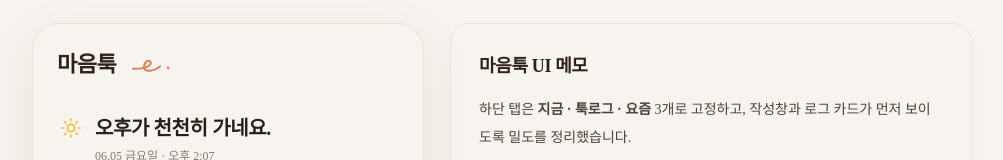
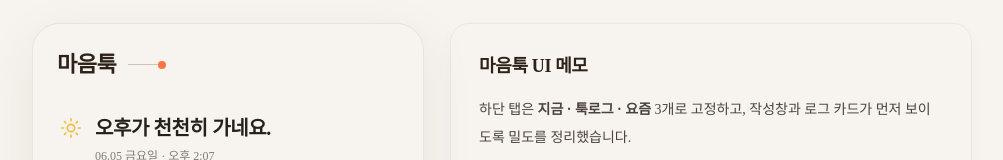
Before and after one commit to ojhdream/maeumtuk, a React (Vite) app: page / in a window 1280 px wide. Shown: the top 160 px of the page, without its empty margins (138-1141 px from the left). Built offline with nearby package versions, Linux system fonts and the light colour scheme; a web font is replaced by a local one.

Commit message:
Restore simple line dot mark

```diff
--- a/src/App.jsx
+++ b/src/App.jsx
@@ -212,33 +212,15 @@ function TimeOfDayIcon({ hour }) {
   return <Sun size={22} strokeWidth={1.8} className="text-[#f0bd3f]" />;
 }
 
-function TukMark({ size = "sm", muted = false }) {
-  const dimensions = size === "lg" ? "h-[38px] w-[92px]" : "h-[18px] w-[48px]";
-  const strokeWidth = size === "lg" ? 5.4 : 4.2;
-  const dotRadius = size === "lg" ? 3.5 : 3;
-  const markColor = muted ? "#d2c4b8" : "#d9825f";
-  const dotColor = muted ? "#d9b86b" : "#ff7442";
-
-  return (
-    <svg className={dimensions} viewBox="0 0 92 38" fill="none" aria-hidden="true">
-      <path
-        d="M6 27 C22 27, 36 25, 42 18 C47 11, 38 7, 33 13 C26 22, 28 33, 43 31 C52 30, 58 26, 63 22"
-        stroke={markColor}
-        strokeWidth={strokeWidth}
-        strokeLinecap="round"
-        strokeLinejoin="round"
-      />
-      <circle cx="80" cy="25" r={dotRadius} fill={dotColor} />
-    </svg>
-  );
-}
-
 function AppHeader() {
   return (
     <header className="flex items-center justify-between px-6 pt-6">
       <div className="flex items-center gap-3">
         <div className="font-['SUIT'] text-[22px] font-semibold tracking-[-0.02em] text-[#2d2119]">마음툭</div>
-        <TukMark />
+        <div className="flex w-[38px] items-center" aria-hidden="true">
+          <span className="h-px flex-1 bg-[#cfc3b7]" />
+          <span className="h-2 w-2 rounded-full bg-[#ff7442]" />
+        </div>
       </div>
     </header>
   );
@@ -282,8 +264,10 @@ function SaveOverlay() {
   return (
     <div className="maeumtuk-save-screen pointer-events-none absolute inset-0 z-50 grid place-items-center bg-[#fffaf4]/88 backdrop-blur-[3px]">
       <div className="maeumtuk-save-pop flex flex-col items-center">
-        <div className="mb-5">
-          <TukMark size="lg" />
+        <div className="mb-5 flex w-[82px] items-center" aria-hidden="true">
+          <span className="h-px flex-1 bg-[#c8baad]" />
+          <span className="h-3 w-3 rounded-full bg-[#ff7442]" />
+          <span className="h-px flex-1 bg-[#c8baad]" />
         </div>
         <p className="font-['SUIT'] text-[20px] font-semibold tracking-[-0.02em] text-[#2d2119]">툭, 남겨졌어요.</p>
         <p className="maeumtuk-save-sub mt-3 text-[13px] font-medium text-[#8b857e]">여기에 잠깐 머물러요.</p>
@@ -314,8 +298,10 @@ function MiniPhoto({ bg, size = "md" }) {
 function EmptyState({ title, body }) {
   return (
     <section className="rounded-[13px] border border-[#eee6dc] bg-[#fffdf9] px-5 py-8 text-center shadow-[0_7px_18px_rgba(54,42,30,.03)]">
-      <div className="mx-auto mb-5 flex justify-center">
-        <TukMark muted />
+      <div className="mx-auto mb-5 flex w-[58px] items-center" aria-hidden="true">
+        <span className="h-px flex-1 bg-[#cfc3b7]" />
+        <span className="h-2.5 w-2.5 rounded-full bg-[#ff7442]" />
+        <span className="h-px flex-1 bg-[#cfc3b7]" />
       </div>
       <h2 className="font-['SUIT'] text-[16px] font-semibold tracking-[-0.02em] text-[#2d2119]">{title}</h2>
       <p className="mx-auto mt-2 max-w-[230px] text-[13px] leading-6 text-[#817970]">{body}</p>
```
